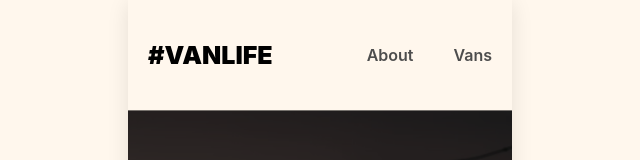
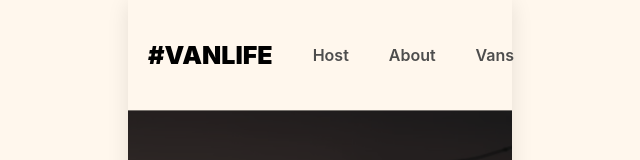
Before and after one commit to ehsanmehrali/vanlife, a React (Vite) app: page / in a window 1280 px wide. Shown: the top 160 px of the page, without its empty margins (320-960 px from the left). Built offline with nearby package versions, Linux system fonts and the light colour scheme; what miragejs would draw is missing.

Commit message:
Add Host link to header nav.

```diff
--- a/src/components/Header.jsx
+++ b/src/components/Header.jsx
@@ -8,6 +8,7 @@ export default function Header() {
         #VanLife
       </Link>
       <nav>
+        <Link to="host">Host</Link>
         <Link to="/about">About</Link>
         <Link to="/vans">Vans</Link>
       </nav>
```
